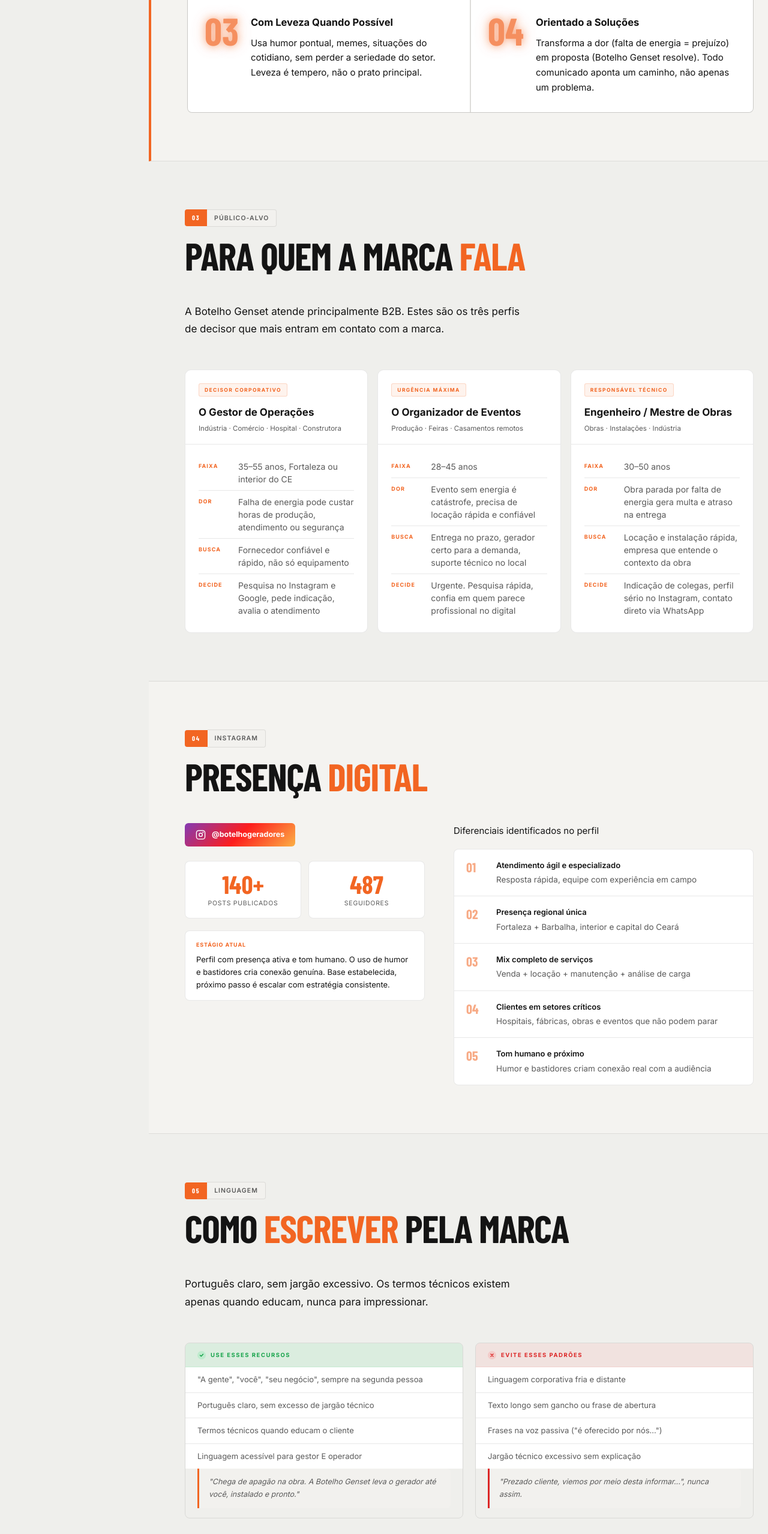
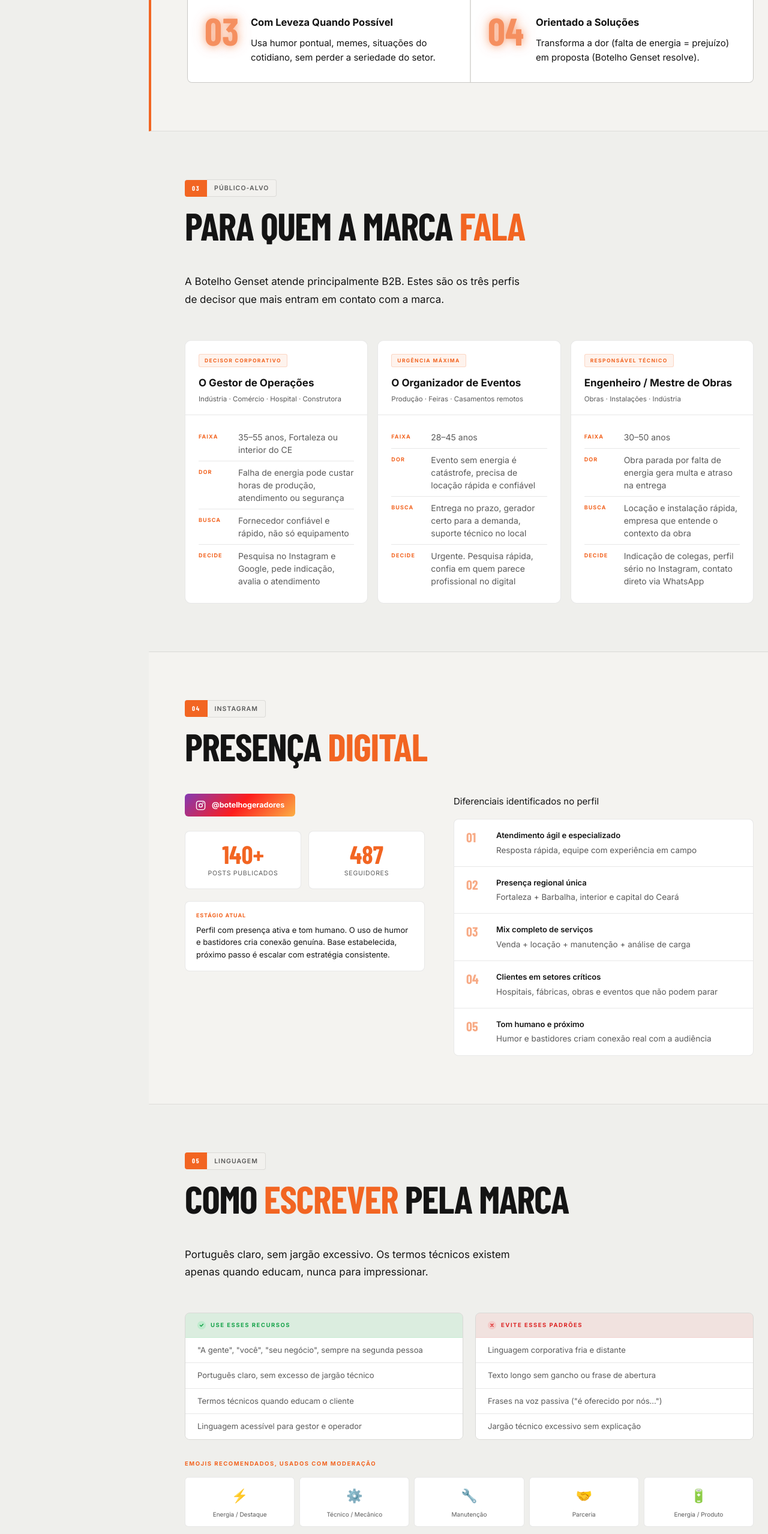
Before and after one commit to folksagencia/botelhogeradores, a plain HTML site: page index.html in a window 1280 px wide. Shown: the part 3194-5751 px from the top of the page at 60% size. Drawn offline with nearby package versions, Linux system fonts and the light colour scheme; a web font is replaced by a local one.

Commit message:
Add files via upload

```diff
--- a/index.html
+++ b/index.html
@@ -1307,11 +1307,11 @@ section:not(#hero):not(#indice).vis::before {
     </div>
     <div class="voz-item rv rv2">
       <div class="voz-num">03</div>
-      <div><h3>Com Leveza Quando Possível</h3><p>Usa humor pontual, memes, situações do cotidiano, sem perder a seriedade do setor. Leveza é tempero, não o prato principal.</p></div>
+      <div><h3>Com Leveza Quando Possível</h3><p>Usa humor pontual, memes, situações do cotidiano, sem perder a seriedade do setor.</p></div>
     </div>
     <div class="voz-item rv rv3">
       <div class="voz-num">04</div>
-      <div><h3>Orientado a Soluções</h3><p>Transforma a dor (falta de energia = prejuízo) em proposta (Botelho Genset resolve). Todo comunicado aponta um caminho, não apenas um problema.</p></div>
+      <div><h3>Orientado a Soluções</h3><p>Transforma a dor (falta de energia = prejuízo) em proposta (Botelho Genset resolve).</p></div>
     </div>
   </div>
 </section>
@@ -1410,9 +1410,8 @@ section:not(#hero):not(#indice).vis::before {
         <div class="lang-item">"A gente", "você", "seu negócio", sempre na segunda pessoa</div>
         <div class="lang-item">Português claro, sem excesso de jargão técnico</div>
         <div class="lang-item">Termos técnicos quando educam o cliente</div>
-        <div class="lang-item">Linguagem acessível para gestor E operador</div>
-      </div>
-      <div class="lang-ex">"Chega de apagão na obra. A Botelho Genset leva o gerador até você, instalado e pronto."</div>
+        <div class="lang-item">Linguagem acessível para gestor e operador</div>
+      </div>
     </div>
     <div class="lang-box no rv rv1">
       <div class="lang-head"><div class="lang-check"><svg width="8" height="8" viewBox="0 0 8 8" fill="none"><path d="M2 6l4-4M6 6L2 2" stroke="currentColor" stroke-width="1.5" stroke-linecap="round"/></svg></div>EVITE ESSES PADRÕES</div>
@@ -1422,7 +1421,6 @@ section:not(#hero):not(#indice).vis::before {
         <div class="lang-item">Frases na voz passiva ("é oferecido por nós...")</div>
         <div class="lang-item">Jargão técnico excessivo sem explicação</div>
       </div>
-      <div class="lang-ex" style="border-left-color:var(--red)">"Prezado cliente, viemos por meio desta informar...", nunca assim.</div>
     </div>
   </div>
   <div class="emoji-sec rv">
@@ -1496,10 +1494,7 @@ section:not(#hero):not(#indice).vis::before {
       </div>
     </div>
   </div>
-  <div class="gold-rule rv">
-    <div class="gold-icon"><svg viewBox="0 0 24 24"><path d="M12 2l3.09 6.26L22 9.27l-5 4.87 1.18 6.88L12 17.77l-6.18 3.25L7 14.14 2 9.27l6.91-1.01L12 2z"/></svg></div>
-    <div><div class="gold-k">Regra de Ouro</div><p>Sempre usar a logo ou marca d'água nos posts. A consistência visual é o que transforma posts soltos em uma marca reconhecível. Cada publicação é uma impressão da Botelho Genset na mente do cliente.</p></div>
-  </div>
+
 </section>
 
 <!-- 08 HASHTAGS -->
```
